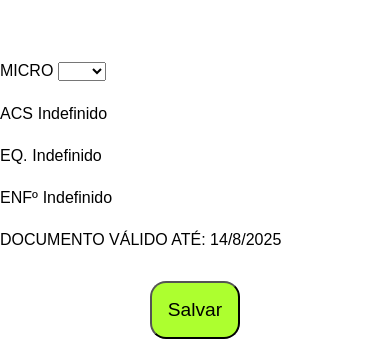
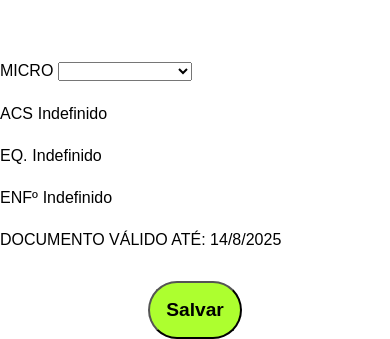
Before and after one commit to Marcos-Monte/vd-valongo, a Vue app: page / in a window 390 px wide. Shown: the part 565-904 px from the top of the page. Built offline with nearby package versions, Linux system fonts and the light colour scheme.

Commit message:
fix: versão mobile não está mais salvando com texto de copyright e / ou botão

```diff
--- a/src/App.vue
+++ b/src/App.vue
@@ -1,8 +1,9 @@
 <template>
   <!-- Componente PRINCIPAL da aplicação -->
   <div id="App">
+    <Header class="naoImprimir"/>
     <!-- Renderiza a pagina por completo -->
-    <Page />
+    <Page id="Page"/>
     <!-- Botão que gera ação de Imprimir (Desktop) ou Gerar o PDF (Mobile) -->
     <button @click="imprimirConteudo()" class="naoImprimir">{{ windowWidth < 600? 'Salvar': 'Imprimir' }}</button>
   </div>
@@ -12,12 +13,13 @@
 <script>
 // Import de Componentes
 import Page from './components/template/Page.vue';
+import Header from './components/template/Header.vue';
 // Import serviços
 import { imprimir } from './services/service';
 
   export default {
     // Registro de Componentes
-    components: { Page },
+    components: { Page, Header },
 
     data(){
       return{
@@ -31,7 +33,7 @@ import { imprimir } from './services/service';
       // Necessário criar um método que 'ative' o método importado
       imprimirConteudo(){
 
-        imprimir('App') // Recebe o valor do Id da Pagina
+        imprimir('Page') // Recebe o valor do Id da Pagina
       }
 
     }
@@ -54,9 +56,10 @@ import { imprimir } from './services/service';
 
       button {
         padding: 1rem;
-        border-radius: 1rem;
+        border-radius: 2rem;
         background-color: greenyellow;
         font-size: 1.2rem;
+        font-weight: 900;
       }
 
       button:hover {
--- a/src/components/sections/IdentificadorAcs.vue
+++ b/src/components/sections/IdentificadorAcs.vue
@@ -18,7 +18,7 @@
                         :value="microArea"
                     >
                         <!-- {{ micro.acs.toUpperCase() }} -->
-                        {{ microArea.micro }}
+                        {{ microArea.micro.toUpperCase() }}
                     </option>
 
                 </select>
@@ -111,7 +111,7 @@ import eventBus from '../../eventBus.js';
             padding: 1rem 0;
 
             select {
-                width: 3rem
+                display: block;
             }
 
         }
--- a/src/components/sections/IdentificadorVisita.vue
+++ b/src/components/sections/IdentificadorVisita.vue
@@ -12,7 +12,7 @@
                     :key="index"
                     :value="unidade"
                 >
-                    {{ unidade }}
+                    Unidade - {{ unidade }}
 
                 </option>
 
--- a/src/components/template/Header.vue
+++ b/src/components/template/Header.vue
@@ -46,5 +46,4 @@
         }
     }
 
-
 </style>
--- a/src/components/template/Page.vue
+++ b/src/components/template/Page.vue
@@ -1,7 +1,7 @@
 <template>
     <!-- Pagina da aplicação, renderiza o 'Cabelalho e o Corpo da aplicação' -->
     <div class="page">
-        <Header />
+
         <Body />
 
     </div>
@@ -12,11 +12,10 @@
 <script>
 // Import dos Componentes
 import Body from './Body.vue';
-import Header from './Header.vue';
 
     export default {
         // Registro dos Componentes
-        components: {Header, Body}
+        components: { Body}
 
     }
 
--- a/src/data/data.js
+++ b/src/data/data.js
@@ -4,15 +4,16 @@ const tiposVisitas = ['confirmação de endereço', 'busca ativa', 'abertura de
 // Array com objetos que contém cada opção da equipe
 const unidades = [
     // Objetos reorganizados
-    {unidade: 'valongo', tipoUnidade: 'usf', micro: 1, acs: 'carlos', equipe: 'azul', enfermeira: 'ivette'},
-    {unidade: 'valongo', tipoUnidade: 'usf', micro: 8, acs: 'fernanda', equipe: 'azul', enfermeira: 'ivette'},
-    {unidade: 'valongo', tipoUnidade: 'usf', micro: 9, acs: 'bianca', equipe: 'azul', enfermeira: 'ivette'},
-    {unidade: 'valongo', tipoUnidade: 'usf', micro: 5, acs: 'michelle', equipe: 'verde', enfermeira: 'suellen'},
-    {unidade: 'valongo', tipoUnidade: 'usf', micro: 6, acs: 'aline', equipe: 'amarela', enfermeira: 'rosana'},
-    {unidade: 'valongo', tipoUnidade: 'usf', micro: 7, acs: 'luana', equipe: 'amarela', enfermeira: 'rosana'},
-    {unidade: 'consultório na rua', tipoUnidade: 'cnar', micro: 1, acs: 'carlos', equipe: 'valongo', enfermeira: 'ivette'},
-    {unidade: 'consultório na rua', tipoUnidade: 'cnar', micro: 1, acs: 'carlos', equipe: 'valongo', enfermeira: 'ivette'},
-    {unidade: 'consultório na rua', tipoUnidade: 'cnar', micro: 5, acs: 'exemplo', equipe: 'jm-pompeia', enfermeira: 'exemplo'}
+    {unidade: 'valongo', tipoUnidade: 'usf', micro: '1', acs: 'carlos', equipe: 'azul', enfermeira: 'ivette'},
+    {unidade: 'valongo', tipoUnidade: 'usf', micro: '8', acs: 'fernanda', equipe: 'azul', enfermeira: 'ivette'},
+    {unidade: 'valongo', tipoUnidade: 'usf', micro: '9', acs: 'bianca', equipe: 'azul', enfermeira: 'ivette'},
+    {unidade: 'valongo', tipoUnidade: 'usf', micro: '5', acs: 'michelle', equipe: 'verde', enfermeira: 'suellen'},
+    {unidade: 'valongo', tipoUnidade: 'usf', micro: '6', acs: 'aline', equipe: 'amarela', enfermeira: 'rosana'},
+    {unidade: 'valongo', tipoUnidade: 'usf', micro: '7', acs: 'luana', equipe: 'amarela', enfermeira: 'rosana'},
+
+    {unidade: 'consultório na rua', tipoUnidade: 'cnar', micro: 'casa dos artistas', acs: 'carlos', equipe: 'valongo', enfermeira: 'ivette'},
+    {unidade: 'consultório na rua', tipoUnidade: 'cnar', micro: 'caminhão', acs: 'carlos', equipe: 'valongo', enfermeira: 'ivette'},
+    {unidade: 'consultório na rua', tipoUnidade: 'cnar', micro: 'vlt', acs: 'exemplo', equipe: 'jm-pompeia', enfermeira: 'exemplo'}
 ]
 
 // Exportando os Arrays
```
